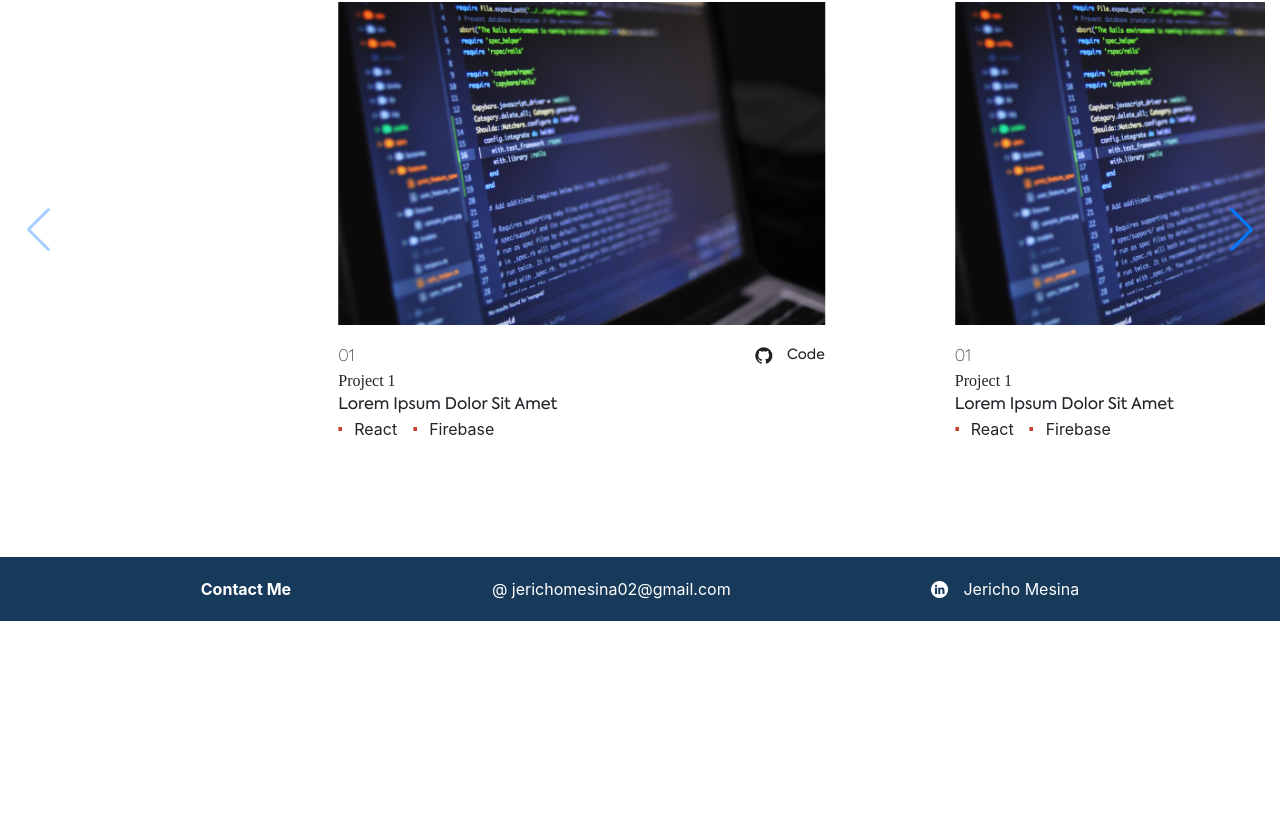
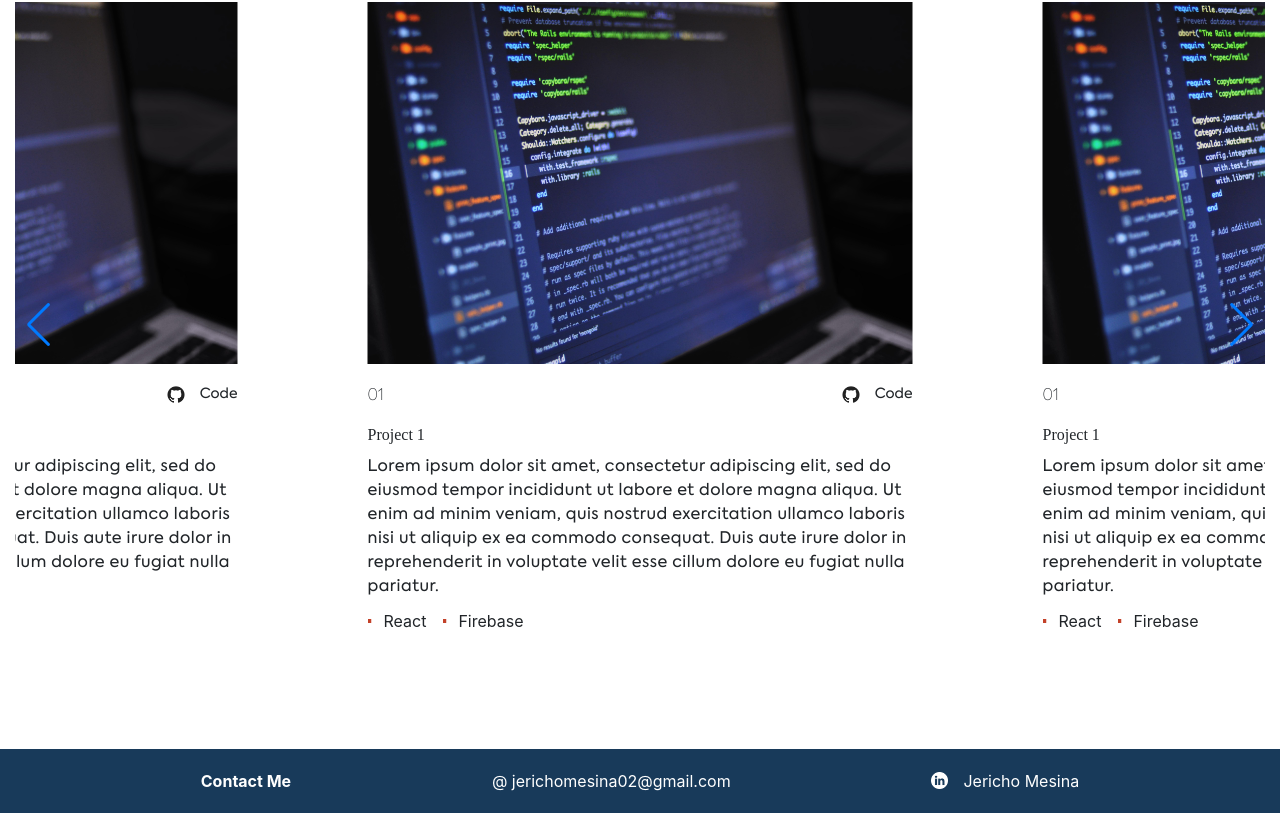
Before and after one commit to iamrico/portfolio, a React (Create React App) app: page / in a window 1280 px wide. Shown: the part 1512-2325 px from the top of the page. Before the commit the page ends 2133 px from the top, so only its background shows below. Built offline with nearby package versions, Linux system fonts and the light colour scheme; a web font is replaced by a local one.

Commit message:
proper styling

```diff
--- a/src/components/Projects.js
+++ b/src/components/Projects.js
@@ -34,6 +34,7 @@ class Project extends Component {
       slidesPerView: 2,
       centeredSlides: true,
       mousewheel: true,
+      initialSlide: 1,
     });
   }
 
--- a/src/components/Slide.js
+++ b/src/components/Slide.js
@@ -1,8 +1,8 @@
 import React from "react";
 import styled from "styled-components";
 import image from "../assets/blur-code.jpg";
-import github_logo from '../assets/github.png';
-import Bullet from '../assets/list-bullet.svg';
+import github_logo from "../assets/github.png";
+import Bullet from "../assets/list-bullet.svg";
 
 const Image = styled.img`
   object-fit: contain;
@@ -24,6 +24,9 @@ const DetailArea = styled.div`
 
 const Description = styled.div`
   font-family: Axiforma-Regular;
+  letter-spacing: 0.5px;
+  line-height: 24px;
+  font-size: 16px;
 `;
 
 const Container = styled.div`
@@ -33,6 +36,7 @@ const Container = styled.div`
 
 const ProjectTitle = styled.div`
   font-family: Axiforma-Bold;
+  padding-bottom: 8px;
 `;
 
 const ProjectNumber = styled.div`
@@ -42,18 +46,19 @@ const ProjectNumber = styled.div`
 const FirstRow = styled.div`
   display: flex;
   justify-content: space-between;
-`
+  padding-bottom: 15px;
+`;
 const CodeLink = styled.a`
   color: inherit !important;
-  font-family: 'Axiforma-Regular';
+  font-family: "Axiforma-Regular";
   font-size: 14px;
-`
+`;
 
 const GithubLogo = styled.img`
   width: 17px;
   height: 17px;
   margin-right: 15px;
-`
+`;
 
 const ListBullet = styled.li`
   padding-left: 1em;
@@ -65,12 +70,13 @@ const ListBullet = styled.li`
 `;
 
 const List = styled.ul`
+  padding-top: 10px;
   padding-left: 0;
   list-style: none;
   /*default*/
   line-height: 1.5;
   display: flex;
-`
+`;
 
 const Slide = () => {
   return (
@@ -81,10 +87,22 @@ const Slide = () => {
           <DetailArea>
             <FirstRow>
               <ProjectNumber>01</ProjectNumber>
-              <CodeLink><a href='/'><GithubLogo src={github_logo} alt='github_logo' />Code</a></CodeLink>
+              <CodeLink>
+                <a href="/">
+                  <GithubLogo src={github_logo} alt="github_logo" />
+                  Code
+                </a>
+              </CodeLink>
             </FirstRow>
             <ProjectTitle>Project 1</ProjectTitle>
-            <Description>Lorem Ipsum Dolor Sit Amet</Description>
+            <Description>
+              Lorem ipsum dolor sit amet, consectetur adipiscing elit, sed do
+              eiusmod tempor incididunt ut labore et dolore magna aliqua. Ut
+              enim ad minim veniam, quis nostrud exercitation ullamco laboris
+              nisi ut aliquip ex ea commodo consequat. Duis aute irure dolor in
+              reprehenderit in voluptate velit esse cillum dolore eu fugiat
+              nulla pariatur.{" "}
+            </Description>
             <List>
               <ListBullet>React</ListBullet>
               <ListBullet>Firebase</ListBullet>
```
Lines whose indentation alone changed are shown as unchanged.
